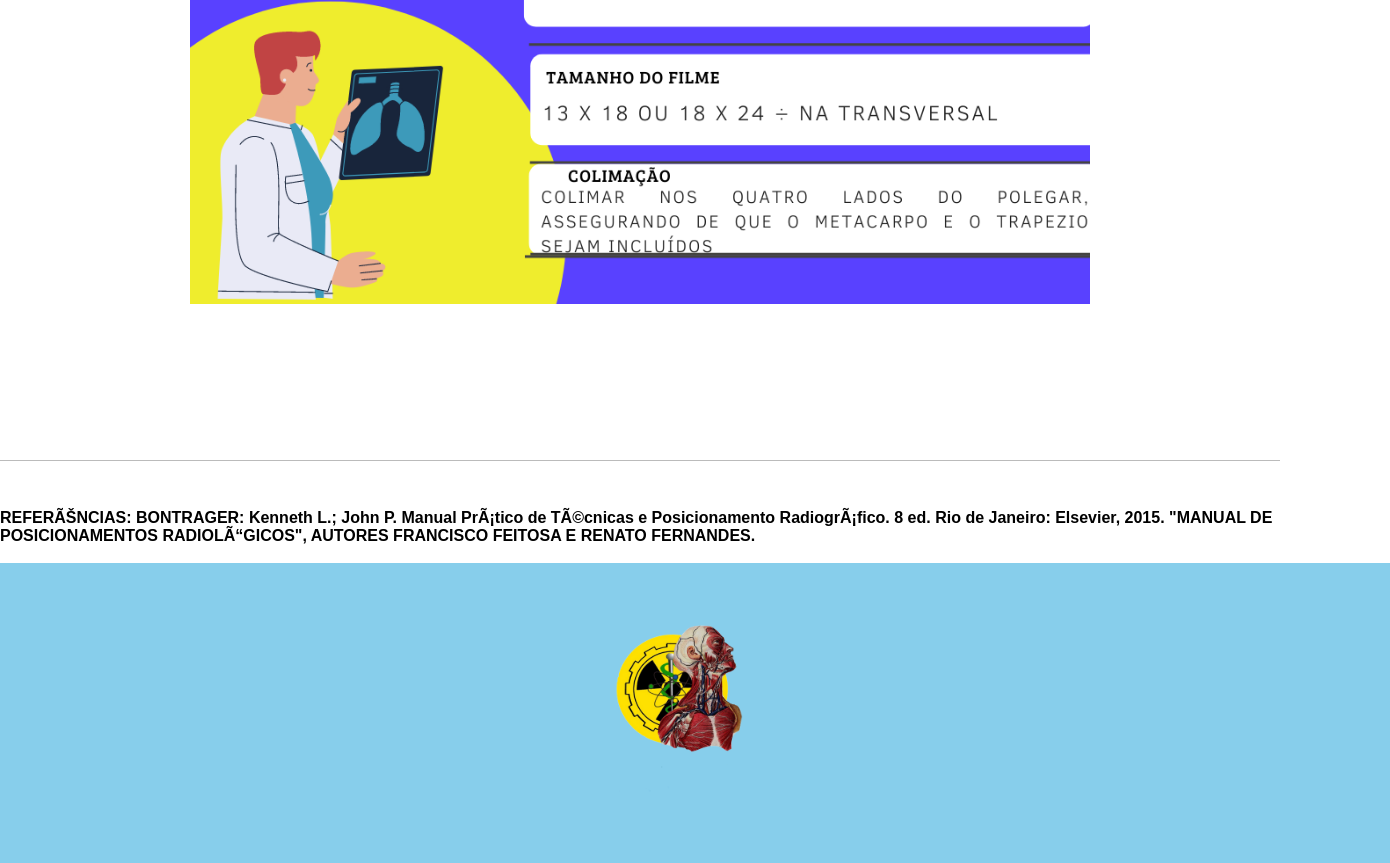
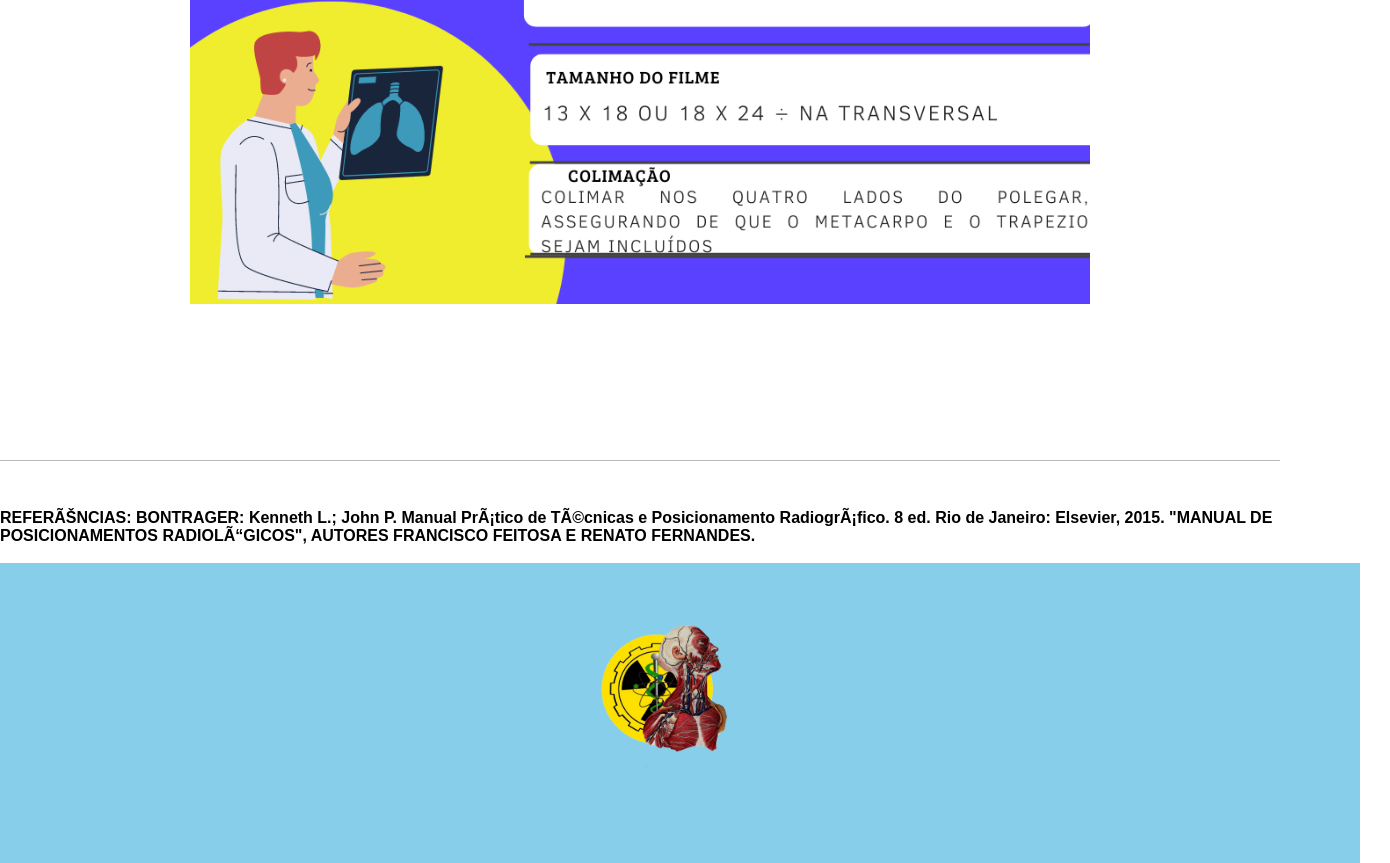
Before and after one commit to Kk-auy/desms2, a plain HTML site: page index.html in a window 1280 px wide. Shown: the part 2979-3842 px from the top of the page, 1390 px wide, since content can reach past the window. Drawn offline with Linux system fonts and the light colour scheme.

Commit message:
Update index.html

```diff
--- a/index.html
+++ b/index.html
@@ -82,7 +82,7 @@
   "MANUAL DE POSICIONAMENTOS RADIOLÓGICOS", AUTORES FRANCISCO FEITOSA E RENATO FERNANDES.</b>
 <br>
 <br>
-<table bgcolor="#87CEEB" width="1390" height=300>
+<table bgcolor="#87CEEB" width="1360" height=300>
   <tr>
     <td>
       <br>
```
